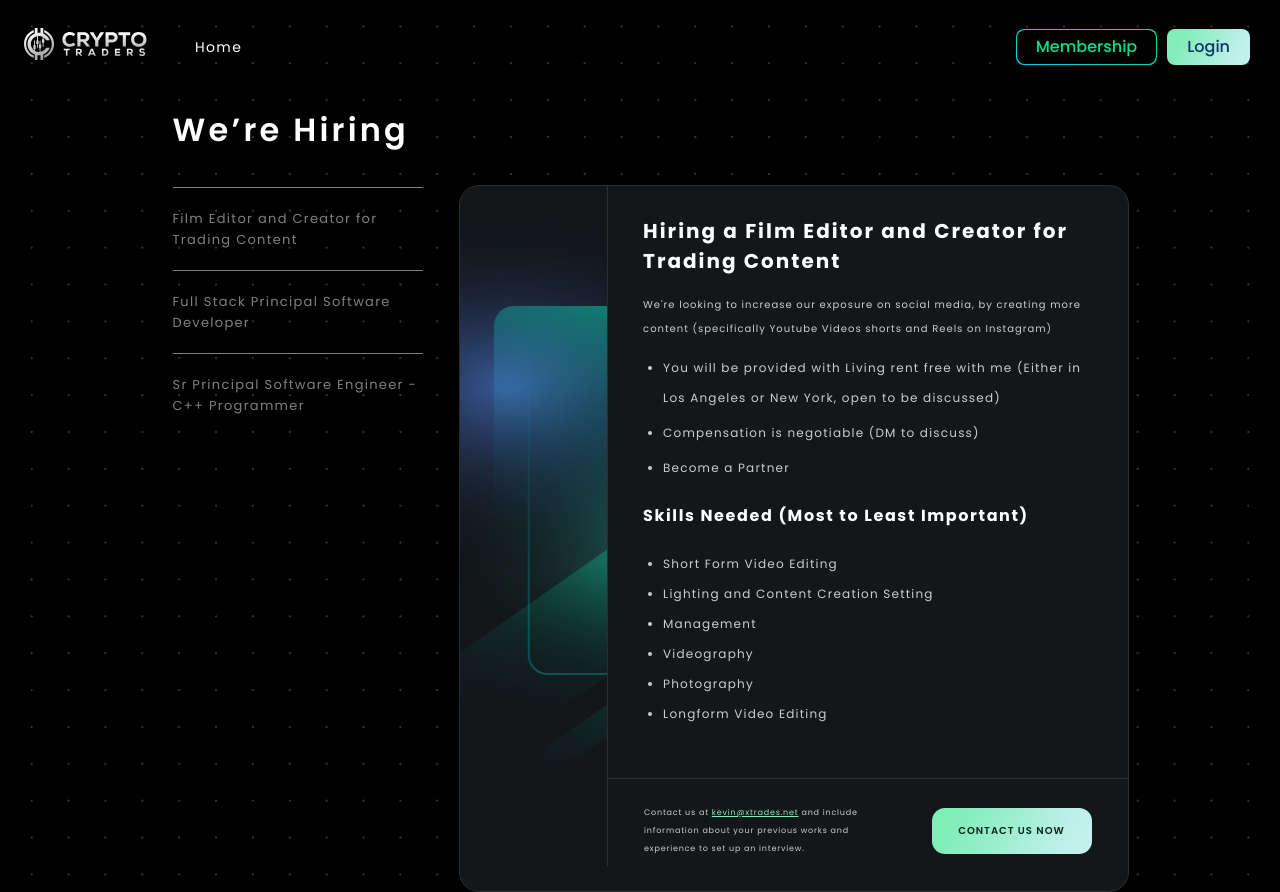
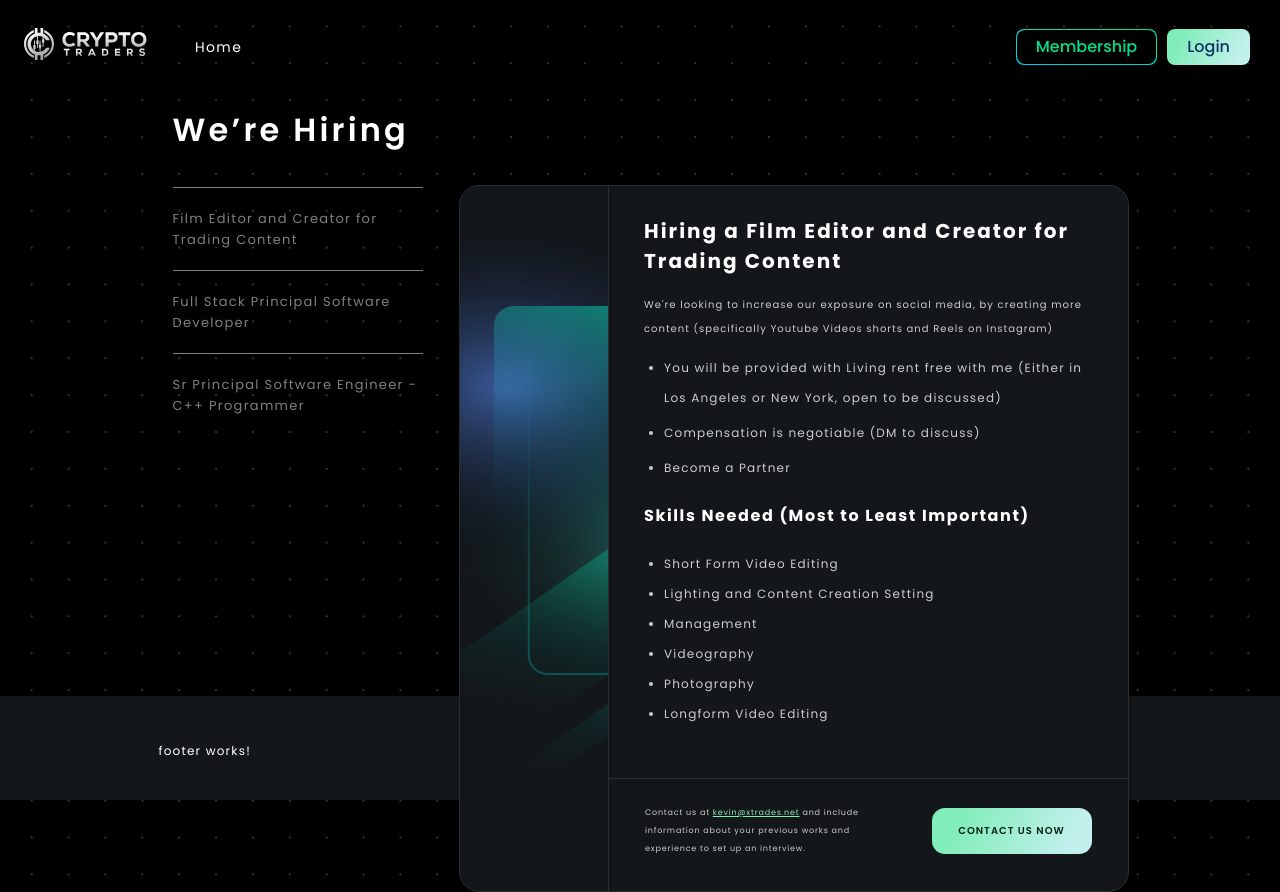
Before and after one commit to TkachukRR/30-crypto-traders, an Angular app: page /login in a window 1280 px wide. Both pictures are taken after a click on the button "Continue with Discord". Built offline with nearby package versions, Linux system fonts and the light colour scheme.

Commit message:
021 fixex style bugs

```diff
--- a/src/app/components/general-page/general-page.component.html
+++ b/src/app/components/general-page/general-page.component.html
@@ -52,6 +52,8 @@
   </div>
   </div>
   <div class="page__footer">
+    <div class="footer__container">
       <app-footer></app-footer>
     </div>
   </div>
+</div>
--- a/src/app/components/general-page/general-page.component.scss
+++ b/src/app/components/general-page/general-page.component.scss
@@ -222,6 +222,7 @@
     border-radius: 20px;
     border: 1px solid var(--item-border);
     background-color: var(--bg-items);
+    margin-bottom: 0;
   }
 }
 
@@ -233,13 +234,13 @@
     background-image: url(/assets/Frame.png);
     width: 149px;
     height: 680px;
-    border-right: 1px solid var(--item-border);
   }
 }
 
 .card__box {
   @media (min-width: 1000px) {
     width: 521px;
+    border-left: 1px solid var(--item-border);
   }
 }
 
@@ -251,20 +252,27 @@
   min-height: 100%;
   display: flex;
   flex-direction: column;
+
+  &__body {
+    flex-grow: 1;
+  }
+
+  &__footer{
+    display: none;
+
+    @media (min-width: 1000px) {
+      width: 100%;
+      display: block;
+      background-color: var(--bg-items);
+    }
+  }
 }
 
-.page__body {
-  flex-grow: 1;
-}
 
-.page__footer{
-  display: none;
-
+.footer__container{
   @media (min-width: 1000px) {
-    display: block;
     max-width: 977px;
     margin: 0 auto;
-    background-color: var(--bg-items);
     padding: 46px 7px 40px;
   }
 }
```
Lines whose indentation alone changed are shown as unchanged.
